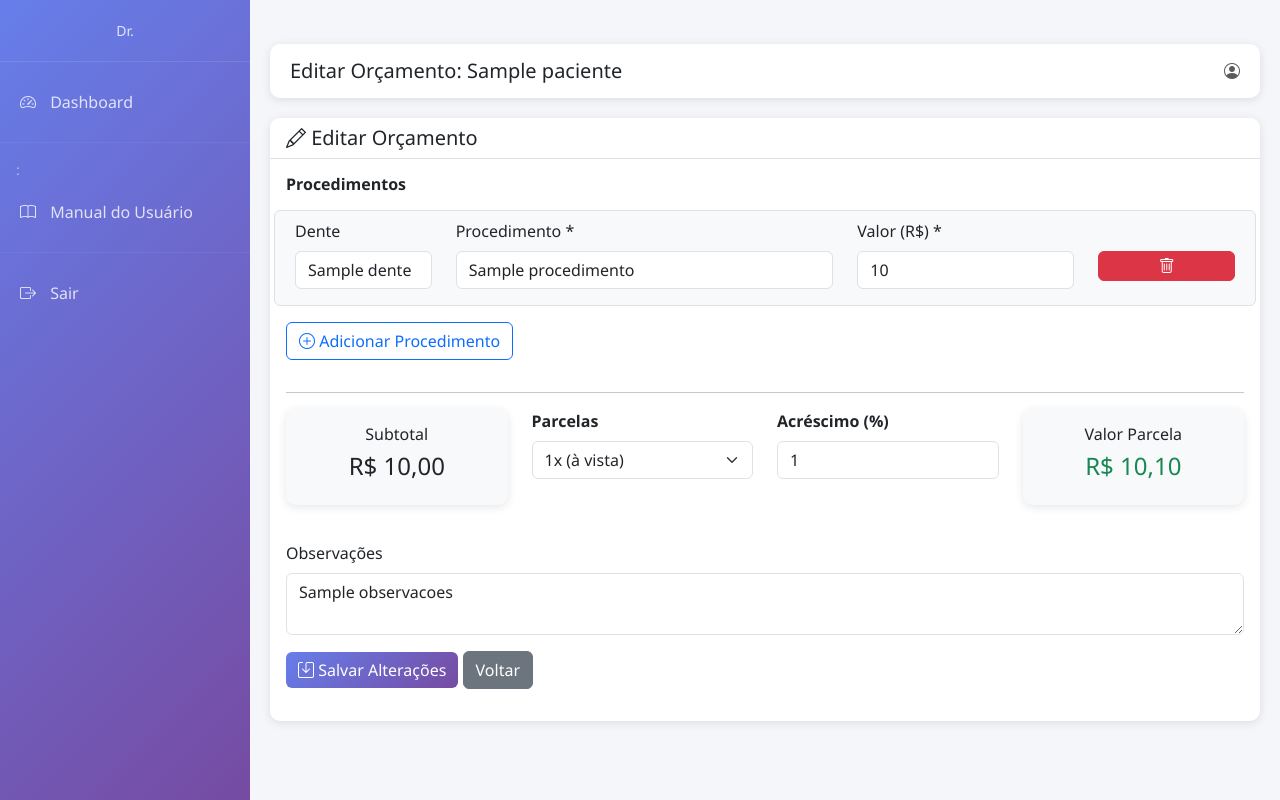
After one commit to mileac/clinica-odontologica, a Python web app: template templates/orcamento_editar.html in a window 1280 px wide. The commit adds this page. Run offline with Jinja, Linux system fonts and the light colour scheme; the template is opened without the code that fills it: most values are stand-ins (such as "Sample title", 1, 10 or a date in 2020).

Commit message:
Adicionar edicao de orcamento

```diff
--- /dev/null
+++ b/templates/orcamento_editar.html
@@ -0,0 +1,119 @@
+{% extends "base.html" %}
+
+{% block title %}Editar Orçamento - {{ paciente.nome }}{% endblock %}
+{% block header_title %}Editar Orçamento: {{ paciente.nome }}{% endblock %}
+
+{% block content %}
+<div class="card">
+    <div class="card-header">
+        <h5 class="mb-0"><i class="bi bi-pencil"></i> Editar Orçamento</h5>
+    </div>
+    <div class="card-body">
+        <form method="POST" id="formOrcamento">
+            <h6 class="mb-3"><strong>Procedimentos</strong></h6>
+
+            <div id="itensOrcamento">
+                {% for item in orcamento.itens %}
+                <div class="row item-orcamento mb-3 p-2 border rounded bg-light">
+                    <div class="col-md-2 mb-2">
+                        <label class="form-label">Dente</label>
+                        <input type="text" class="form-control" name="dente[]" value="{{ item.dente or '' }}">
+                    </div>
+                    <div class="col-md-5 mb-2">
+                        <label class="form-label">Procedimento *</label>
+                        <input type="text" class="form-control" name="procedimento[]" value="{{ item.procedimento }}" required>
+                    </div>
+                    <div class="col-md-3 mb-2">
+                        <label class="form-label">Valor (R$) *</label>
+                        <input type="number" step="0.01" class="form-control valor-item" name="valor[]" value="{{ item.valor }}" required onchange="atualizarTotal()">
+                    </div>
+                    <div class="col-md-2 mb-2">
+                        <label class="form-label">&nbsp;</label>
+                        <button type="button" class="btn btn-danger w-100" onclick="removerItem(this)">
+                            <i class="bi bi-trash"></i>
+                        </button>
+                    </div>
+                </div>
+                {% endfor %}
+            </div>
+
+            <button type="button" class="btn btn-outline-primary mb-3" onclick="adicionarItem()">
+                <i class="bi bi-plus-circle"></i> Adicionar Procedimento
+            </button>
+
+            <hr>
+
+            <div class="row">
+                <div class="col-md-3">
+                    <div class="card bg-light"><div class="card-body text-center"><h6>Subtotal</h6><h4 id="totalOrcamento">R$ 0,00</h4></div></div>
+                </div>
+                <div class="col-md-3">
+                    <label class="form-label"><strong>Parcelas</strong></label>
+                    <select class="form-select" name="parcelas" onchange="calcularParcelas()">
+                        <option value="1" {% if orcamento.parcelas == 1 %}selected{% endif %}>1x (à vista)</option>
+                        <option value="2" {% if orcamento.parcelas == 2 %}selected{% endif %}>2x</option>
+                        <option value="3" {% if orcamento.parcelas == 3 %}selected{% endif %}>3x</option>
+                        <option value="4" {% if orcamento.parcelas == 4 %}selected{% endif %}>4x</option>
+                        <option value="5" {% if orcamento.parcelas == 5 %}selected{% endif %}>5x</option>
+                        <option value="6" {% if orcamento.parcelas == 6 %}selected{% endif %}>6x</option>
+                        <option value="10" {% if orcamento.parcelas == 10 %}selected{% endif %}>10x</option>
+                        <option value="12" {% if orcamento.parcelas == 12 %}selected{% endif %}>12x</option>
+                    </select>
+                </div>
+                <div class="col-md-3">
+                    <label class="form-label"><strong>Acréscimo (%)</strong></label>
+                    <input type="number" step="0.01" class="form-control" name="acrescimo_percentual" id="acrescimo_percentual" value="{{ orcamento.acrescimo_percentual }}" onchange="calcularParcelas()">
+                </div>
+                <div class="col-md-3">
+                    <div class="card bg-light"><div class="card-body text-center"><h6>Valor Parcela</h6><h4 id="valorParcela" class="text-success">R$ 0,00</h4></div></div>
+                </div>
+            </div>
+
+            <div class="mb-3 mt-3">
+                <label class="form-label">Observações</label>
+                <textarea class="form-control" name="observacoes" rows="2">{{ orcamento.observacoes or '' }}</textarea>
+            </div>
+
+            <button type="submit" class="btn btn-primary"><i class="bi bi-save"></i> Salvar Alterações</button>
+            <a href="/orcamento/{{ paciente.id }}" class="btn btn-secondary">Voltar</a>
+        </form>
+    </div>
+</div>
+
+<script>
+function adicionarItem() {
+    const html = `<div class="row item-orcamento mb-3 p-2 border rounded bg-light">
+        <div class="col-md-2"><input type="text" class="form-control" name="dente[]"></div>
+        <div class="col-md-5"><input type="text" class="form-control" name="procedimento[]" required></div>
+        <div class="col-md-3"><input type="number" step="0.01" class="form-control valor-item" name="valor[]" required onchange="atualizarTotal()"></div>
+        <div class="col-md-2"><button type="button" class="btn btn-danger w-100" onclick="removerItem(this)"><i class="bi bi-trash"></i></button></div>
+    </div>`;
+    document.getElementById('itensOrcamento').insertAdjacentHTML('beforeend', html);
+}
+
+function removerItem(btn) {
+    if (document.querySelectorAll('.item-orcamento').length > 1) {
+        btn.closest('.item-orcamento').remove();
+        atualizarTotal();
+    }
+}
+
+function atualizarTotal() {
+    let total = 0;
+    document.querySelectorAll('.valor-item').forEach(i => total += parseFloat(i.value || 0));
+    document.getElementById('totalOrcamento').textContent = 'R$ ' + total.toFixed(2).replace('.',',');
+    calcularParcelas();
+}
+
+function calcularParcelas() {
+    let total = 0;
+    document.querySelectorAll('.valor-item').forEach(i => total += parseFloat(i.value || 0));
+    const parcelas = parseInt(document.querySelector('[name="parcelas"]').value || 1);
+    const acrescimo = parseFloat(document.getElementById('acrescimo_percentual').value || 0);
+    const totalComAcrescimo = total + (total * acrescimo / 100);
+    document.getElementById('valorParcela').textContent = 'R$ ' + (totalComAcrescimo / parcelas).toFixed(2).replace('.',',');
+}
+
+document.addEventListener('DOMContentLoaded', atualizarTotal);
+</script>
+{% endblock %}
```
Also changed, not shown: app.py (+74 -0 lines), templates/orcamento.html (+6 -3 lines).
